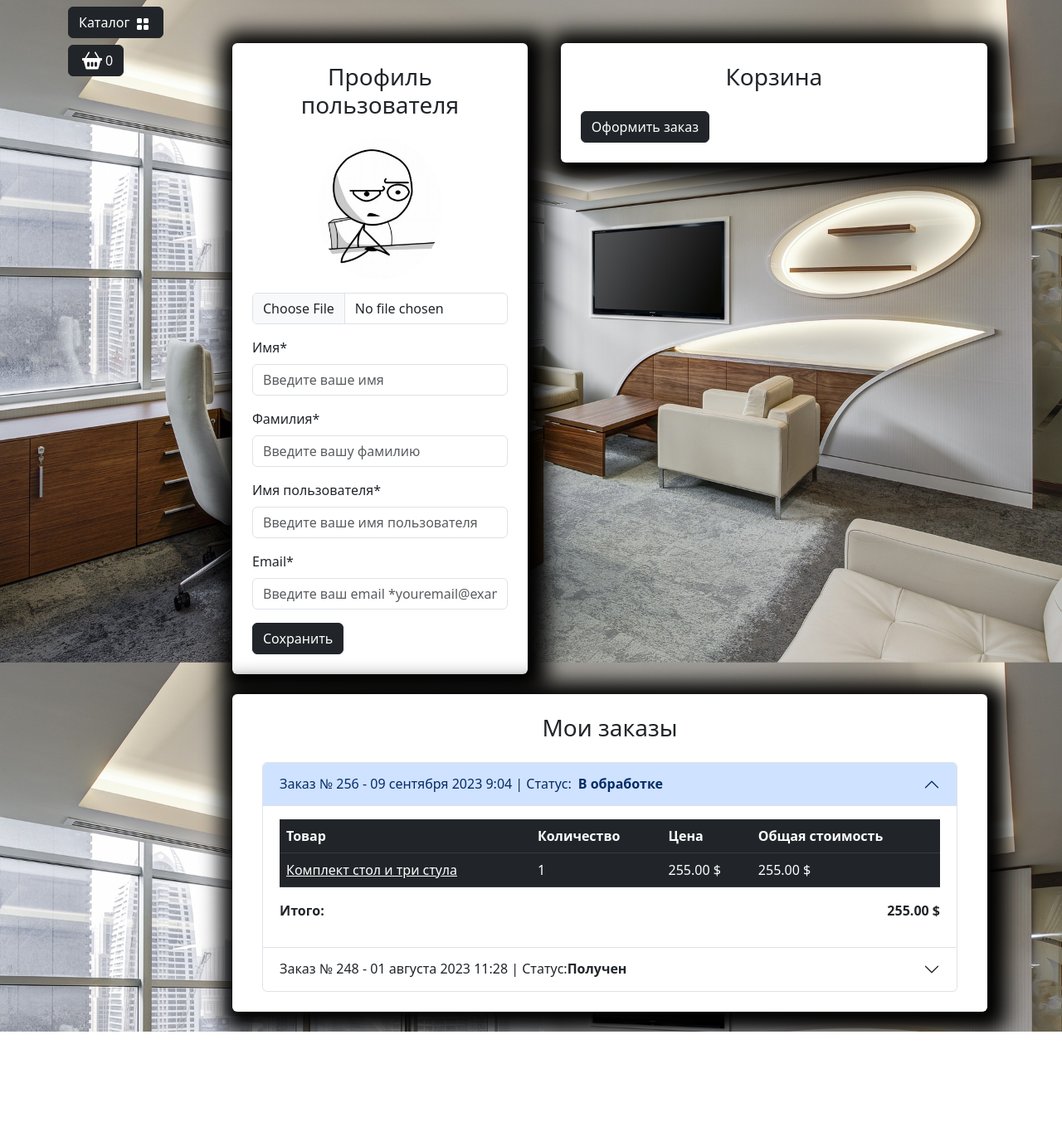
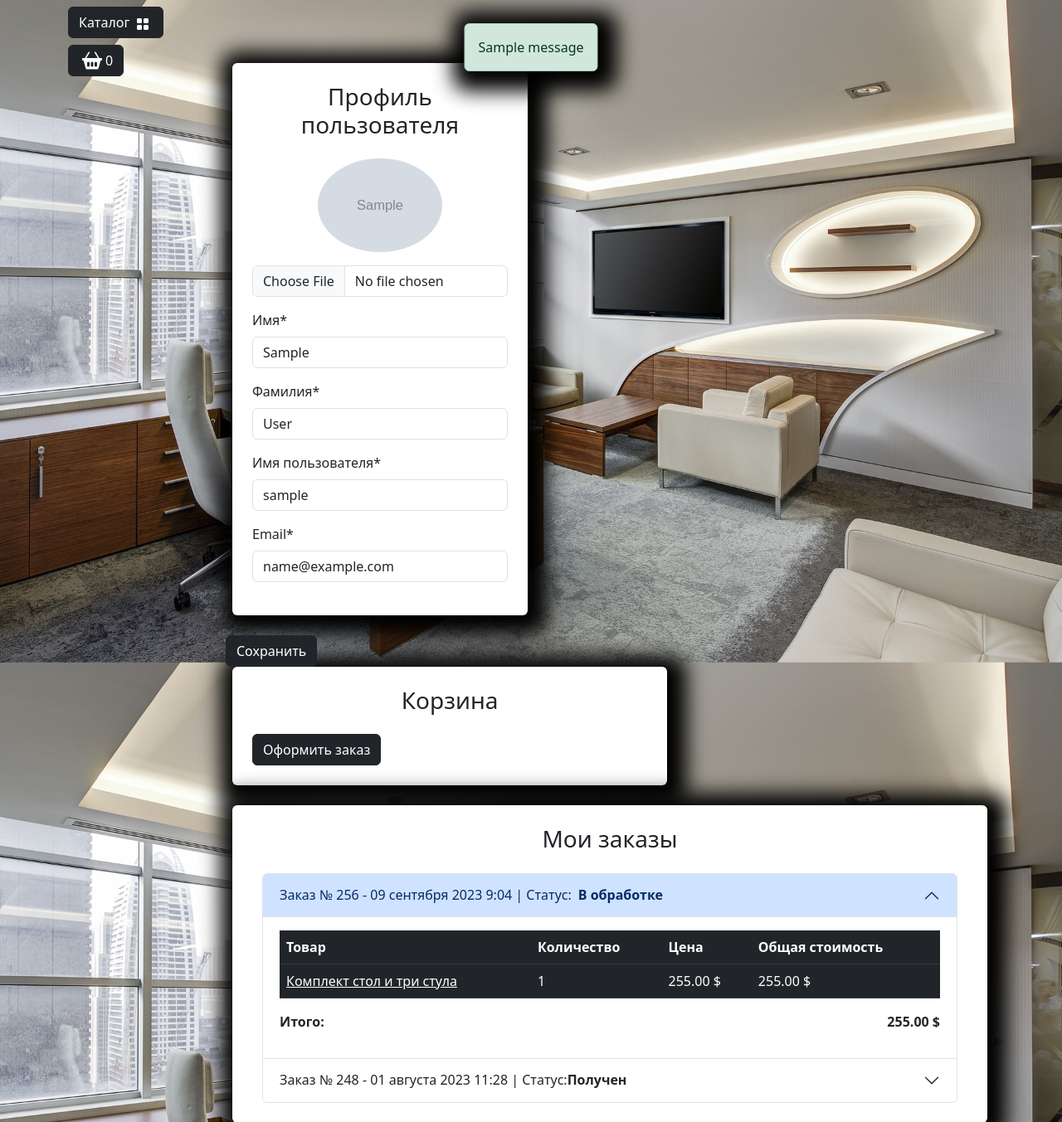
Before and after one commit to ZiborovaDaria/mysite1, a Django app: page /user/profile/ in a window 1280 px wide. Shown: the part 56-1409 px from the top of the page at 83% size. Before the commit the page ends 1300 px from the top, so only its background shows below. Run offline with Django 4.2, Linux system fonts and the light colour scheme; a user stored in the database is signed in; tables that the repository leaves empty hold one stand-in row (values such as "Sample post"); grey boxes marked "Sample" are stand-in pictures; one stand-in notice (Sample message) is shown; parts of the project's set-up code (start-up, migrations or seed data) failed here and were passed over; some libraries are stand-ins or nearby versions.

Commit message:
profile form ready + notifications

```diff
--- a/templates/includes/notifications.html
+++ b/templates/includes/notifications.html
@@ -12,3 +12,27 @@
     </div>
 </div>
 {% endif %}
+
+<div class="container mt-4">
+    <div class="row justify-content-center">
+        <div class="col-md-6">
+            {% if messages %}
+                {% for message in messages %}
+                    {% if message.tags == 'success' %}
+                    <div id="notification" class="position-fixed start-50 translate-middle-x z-3 alert alert-success fade show custom-shadow" role="alert">
+                        {{ message }}
+                    </div>
+                    {% endif %}
+                    {% if message.tags == 'warning' %}
+                    <div id="notification" class="position-fixed start-50 translate-middle-x z-3 alert alert-danger fade show custom-shadow" role="alert">
+                        {{ message }}
+                    </div>
+                    {% endif %}
+                {% endfor %}
+            {% else %}
+            <div id="jq-notification" class="position-fixed start-50 translate-middle-x z-3 alert alert-success fade show custom-shadow" style="display: none;" role="alert">
+            </div>
+            {% endif %}
+        </div>
+    </div>
+</div>
--- a/users/forms.py
+++ b/users/forms.py
@@ -1,5 +1,5 @@
 from django import forms
-from django.contrib.auth.forms import AuthenticationForm, UserCreationForm
+from django.contrib.auth.forms import AuthenticationForm, UserCreationForm, UserChangeForm
 
 from users.models import User
 
@@ -43,3 +43,20 @@
     email = forms.CharField()
     password1 = forms.CharField()
     password2 = forms.CharField()
+
+class ProfileForm(UserChangeForm):
+
+    class Meta:
+        model=User
+        fields=[
+            'image',
+            'first_name',
+            'last_name',
+            'username',
+            'email']
+
+    image=forms.ImageField(required=False)
+    first_name = forms.CharField()
+    last_name = forms.CharField()
+    username = forms.CharField()
+    email = forms.CharField()
--- a/users/templates/users/profile.html
+++ b/users/templates/users/profile.html
@@ -9,35 +9,68 @@
             <div class="col-md-5">
                 <div class=" bg-white p-4 mb-4 mx-2 rounded custom-shadow">
                     <h3 class="text-center mb-4">Профиль пользователя</h3>
-                    <form>
+                    <form action="{% url "user:profile" %}" method="post" enctype="multipart/form-data">
+                        {% csrf_token %}
                         <div class="row">
                             <div class="col-md-12 mb-3 text-center">
+                                {% if user.image %}
+                                    <img src="{{user.image.url}}"
+                                    alt="Аватар пользователя" class="img-fluid rounded-circle"
+                                    style="max-width: 150px;">
+                                {% else %}
                                 <img src="{% static "deps/images/baseavatar.jpg" %}"
                                     alt="Аватар пользователя" class="img-fluid rounded-circle"
                                     style="max-width: 150px;">
-                                <input type="file" class="form-control mt-3" id="avatar"
+                                {% endif %}
+                                <input type="file" class="form-control mt-3" id="id_image"
+                                    name="image"
                                     accept="image/*">
+                                    {% if form.image.errors %}
+                                    <div class="alert alert-danger alert-dismissible fade show">{{form.image.errors}}</div>
+                                    {% endif %}
+                            </div>
                             </div>
                             <div class="col-md-12 mb-3">
-                                <label for="firstName" class="form-label">Имя*</label>
-                                <input type="text" class="form-control" id="firstName"
-                                    placeholder="Введите ваше имя" value="" required>
+                                <label for="id_first_name" class="form-label">Имя*</label>
+                                <input type="text" class="form-control" id="id_first_name"
+                                    name="first_name"
+                                    placeholder="Введите ваше имя"
+                                    value="{{form.first_name.value}}"
+                                    required>
+                                    {% if form.password2.errors %}
+                                    <div class="alert alert-danger alert-dismissible fade show">{{form.password2.errors}}</div>
+                                    {% endif %}
                             </div>
                             <div class="col-md-12 mb-3">
-                                <label for="lastName" class="form-label">Фамилия*</label>
-                                <input type="text" class="form-control" id="lastName"
-                                    placeholder="Введите вашу фамилию" value="" required>
+                                <label for="id_last_name" class="form-label">Фамилия*</label>
+                                <input type="text" class="form-control" id="id_last_name"
+                                    placeholder="Введите вашу фамилию"
+                                    name="last_name"
+                                    value="{{form.last_name.value}}" required>
+                                    {% if form.password2.errors %}
+                                    <div class="alert alert-danger alert-dismissible fade show">{{form.password2.errors}}</div>
+                                    {% endif %}
                             </div>
                             <div class="col-md-12 mb-3">
-                                <label for="username" class="form-label">Имя пользователя*</label>
-                                <input type="text" class="form-control" id="username"
-                                    placeholder="Введите ваше имя пользователя" value="" required>
+                                <label for="id_username" class="form-label">Имя пользователя*</label>
+                                <input type="text" class="form-control" id="id_username"
+                                    placeholder="Введите ваше имя пользователя"
+                                    name="username"
+                                    value="{{form.username.value}}" required>
+                                    {% if form.password2.errors %}
+                                    <div class="alert alert-danger alert-dismissible fade show">{{form.password2.errors}}</div>
+                                    {% endif %}
                             </div>
                             <div class="col-md-12 mb-3">
-                                <label for="email" class="form-label">Email*</label>
-                                <input type="email" class="form-control" id="email"
-                                    placeholder="Введите ваш email *youremail@example.com" value=""
+                                <label for="id_email" class="form-label">Email*</label>
+                                <input type="email" class="form-control" id="id_email"
+                                    placeholder="Введите ваш email *youremail@example.com"
+                                    name="email"
+                                    value="{{form.email.value}}"
                                     required>
+                                    {% if form.password2.errors %}
+                                    <div class="alert alert-danger alert-dismissible fade show">{{form.password2.errors}}</div>
+                                    {% endif %}
                             </div>
                         </div>
                         <button type="submit" class="btn btn-dark">Сохранить</button>
--- a/users/views.py
+++ b/users/views.py
@@ -1,9 +1,10 @@
-from django.contrib import auth
+from django.contrib.auth.decorators import login_required
+from django.contrib import auth, messages
 from django.http import HttpResponseRedirect
 from django.shortcuts import redirect, render
 from django.urls import reverse
 
-from users.forms import UserLoginForm, UserRegistrationForm
+from users.forms import ProfileForm, UserLoginForm, UserRegistrationForm
 
 def login(request):
     if request.method  == 'POST':
@@ -14,6 +15,7 @@
             user=auth.authenticate(username=username,password=password)
             if user:
                 auth.login(request,user)
+                messages.success(request, f"{username}, Вы вошли в аккаунт")
                 return HttpResponseRedirect(reverse('main:index'))
     else:
         form=UserLoginForm()
@@ -32,6 +34,7 @@
             form.save()
             user=form.instance
             auth.login(request, user)
+            messages.success(request, f"{user.username}, Вы успешно зарегистрированы и  вошли в аккаунт")
             return HttpResponseRedirect(reverse('main:index'))
     else:
         form=UserRegistrationForm()
@@ -42,15 +45,26 @@
     }
     return render(request, 'users/registration.html', context)
 
+
+@login_required
 def profile(request):
+    if request.method  == 'POST':
+        form=ProfileForm(data=request.POST, instance=request.user, files=request.FILES)
+        if form.is_valid():
+            form.save()
+            messages.success(request, "Профиль успешно обновлен")
+            return HttpResponseRedirect(reverse('user:profile'))
+    else:
+        form=ProfileForm(instance=request.user)
 
     context = {
         'title': 'ЕМЕХ-авто - Кабинет',
-        'content': 'Магазин автозапчастей ЕМЕХ'
+        'form': form
     }
     return render(request, 'users/profile.html', context)
 
+@login_required
 def logout(request):
-
+    messages.success(request, f"{request.user.username}, Вы вышли из аккаунта")
     auth.logout(request)
     return redirect(reverse('main:index'))
```
